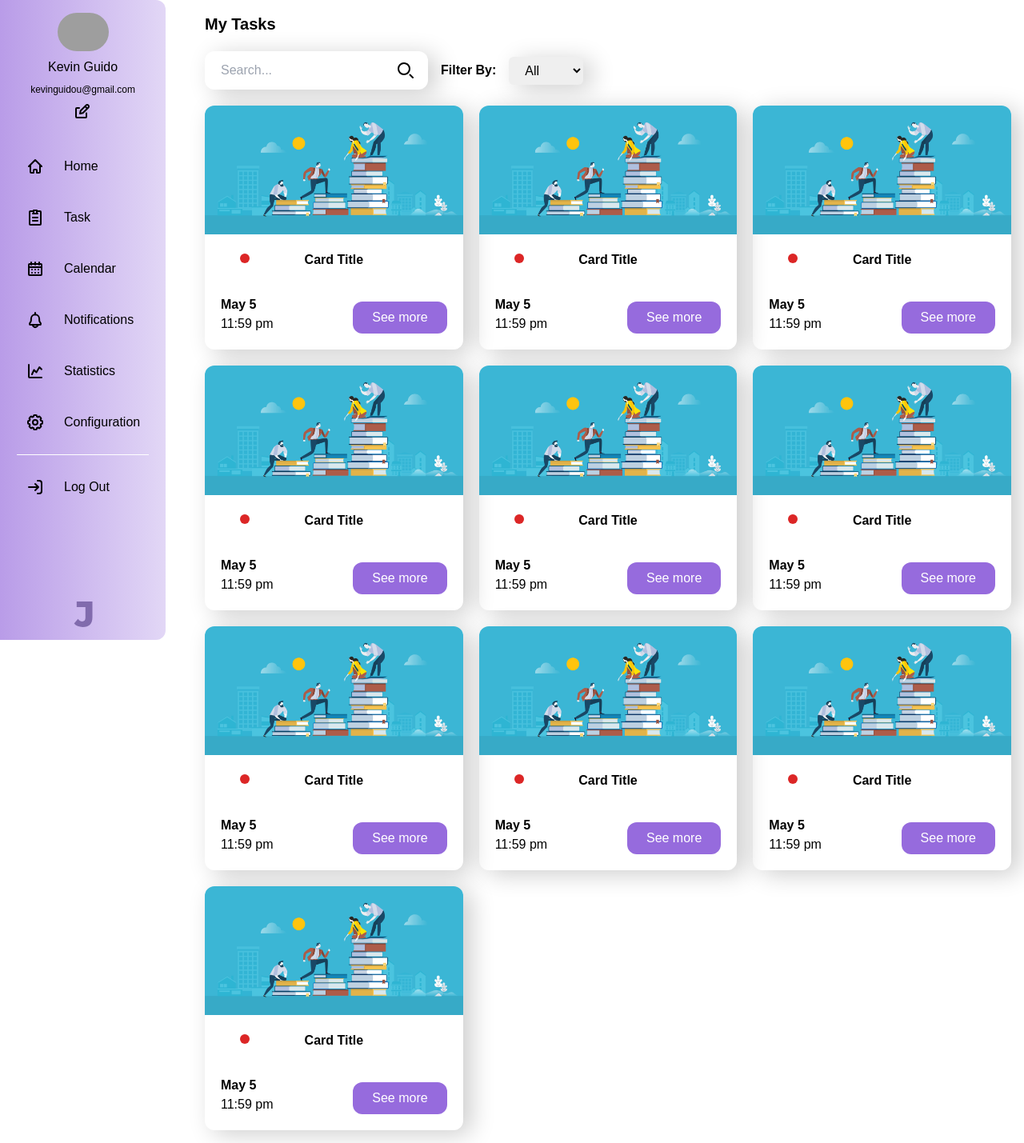
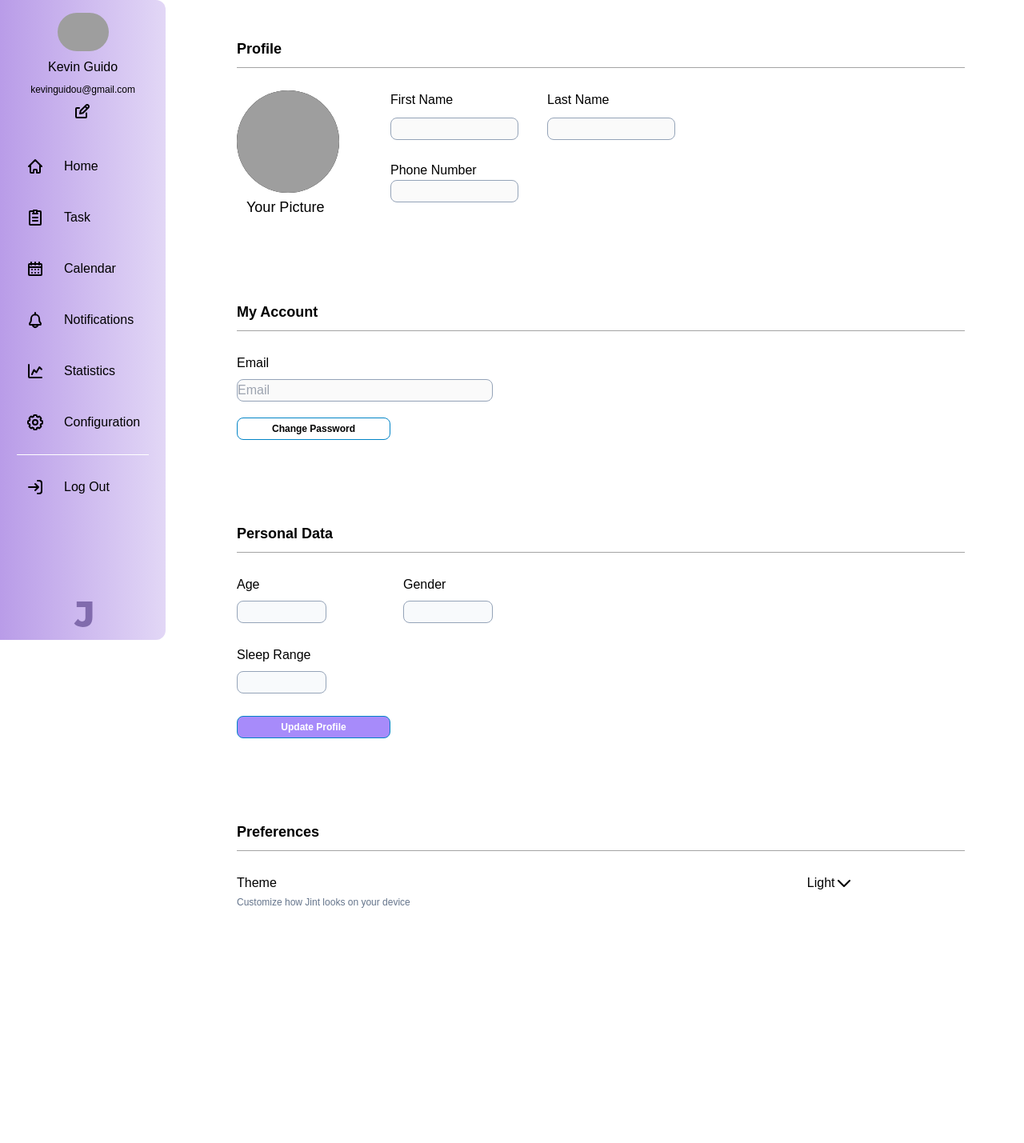
Before and after one commit to Kevingu08/Proyecto-Interactivas-II, a React (Vite) app in the folder Jint/: page / in a window 1280 px wide. Shown: the whole page at 80% size. After the commit the page ends 1256 px from the top, so only its background shows below. Built offline with nearby package versions, Linux system fonts and the light colour scheme; grey boxes are pictures that could not be loaded.

Commit message:
Apartado de Configuración

```diff
--- a/Jint/src/components/App.jsx
+++ b/Jint/src/components/App.jsx
@@ -11,6 +11,8 @@ import { Slider } from "./Slider.jsx";
 import { Calendar } from "./Calendar.jsx";
 import { Search } from "./Search.jsx";
 import { Filter } from "./Filter.jsx";
+import { Configuration } from "./Configuration.jsx";
+
 
 
 function App() {
@@ -56,20 +58,26 @@ function App() {
             </section> */}
 
             {/* TaskPage */}
-            <section className="md:ml-[15rem] p-4">
+            {/* <section className="md:ml-[15rem] p-4">
                 <h2 className="font-bold text-xl">My Tasks</h2>
                 <div className="flex flex-col sm:flex-row gap-4  mt-5">
                     <Search/>
                     <Filter/>
                 </div>
-                <div className="grid grid-cols-[repeat(auto-fit,_minmax(250px,_1fr))] gap-5 mt-5">
+                <div className="grid-col grid grid-cols-[repeat(auto-fit,_minmax(250px,_1fr))] gap-5 mt-5">
                     {Array.from({ length: 10 }).map((_, i) => (
                         <Card key={i} />
                     ))}
                 </div>
-            </section>
+            </section> */}
 
             {/* <Tasks/> */}
+
+           <Configuration/>
+
+
+
+
         </>
     );
 }
--- /dev/null
+++ b/Jint/src/components/Configuration.jsx
@@ -0,0 +1,121 @@
+import "./index.css";
+import { useState } from "react";
+
+export function Configuration (){
+    const [showTheme, setShowTheme] = useState(false);
+
+    const toggleTheme = () => {
+        setShowTheme(!showTheme);
+    };
+
+return(
+
+    <>
+    {/* CONFIGURATION */}
+    <section className="grid p-14 ml-60 text-2xl font-semibold text">
+                <div className="grid gap-7 ">
+                    <sub>Profile</sub>
+                    <img src="../../src/assets/imgs/line.png" alt="" />
+                    <section className="flex flex-wrap gap-16">
+                        <div>
+                            <img className="w-32 h-32 rounded-full bg-black" src="https://www.pngitem.com/pimgs/m/30-307416_profile-icon-png-image-free-download-searchpng-employee.png" alt="" />
+                            <span className="text-lg font-thin ml-3">Your Picture</span>
+                        </div>
+                        <div className="text-base font-thin grid gap-4">
+                            <div className="flex flex-wrap gap-9">
+                                <div className="grid">
+                                    <span>First Name</span>
+                                    <input type="text" className="w-40 h-7 bg-zinc-50 rounded-lg border border-slate-400"/>
+                                </div>
+                                <div className="grid">
+                                    <span>Last Name</span>
+                                    <input type="text" className="w-40 h-7 bg-zinc-50 rounded-lg border border-slate-400"/>
+                                </div>
+                            </div>
+                            <div>
+                                <div className="grid">
+                                    <span>Phone Number</span>
+                                    <input type="text" className="w-40 h-7 bg-zinc-50 rounded-lg border border-slate-400" />
+                                </div>
+                            </div>
+                        </div>
+                    </section>
+                </div>
+            </section>
+
+
+            <section className="grid p-14 ml-60 text-2xl gap-7 font-semibold">
+                <div className="grid gap-7">
+                    <sub>My Account</sub>
+                    <img src="../../src/assets/imgs/line.png" alt="" />
+                    <div className="text-base font-thin grid gap-2">
+                        <span>Email</span>
+                        <div className="grid gap-5">
+                            <input type="text" className="w-80 h-7 bg-zinc-50 rounded-lg border border-slate-400" placeholder="Email" />
+                            <button className="w-48 h-7 bg-white rounded-lg border border-sky-600 text-xs font-semibold grid justify-center items-center">Change Password</button>
+                        </div>
+                    </div>
+                </div>
+            </section>
+
+            <section className="grid p-14 ml-60 text-2xl gap-7 font-semibold">
+                <div className="grid gap-7">
+                    <sub>Personal Data</sub>
+                    <img src="../../src/assets/imgs/line.png" alt="" />
+                <div className="flex gap-24">
+                    <div className="text-base font-thin grid gap-2">
+                        <span>Age</span>
+                        <div className="grid gap-5">
+                            <input type="text" className="w-28 h-7 bg-slate-50 rounded-lg border border-slate-400 "/>
+                        </div>
+                    </div>
+                    <div className="text-base font-thin grid gap-2">
+                        <span>Gender</span>
+                        <div className="grid gap-5">
+                        <input type="text" className="w-28 h-7 bg-slate-50 rounded-lg border border-slate-400 "/>
+                        </div>
+                    </div>
+                </div>
+                <div className="text-base font-thin grid gap-2">
+                    <span>Sleep Range</span>
+                    <div className="grid gap-5">
+                    <input type="text" className="w-28 h-7 bg-slate-50 rounded-lg border border-slate-400 "/>
+                    </div>
+                </div>
+
+                <button className="w-48 h-7 bg-violet-400 rounded-lg border border-sky-600 text-xs font-semibold grid justify-center items-center text-white">Update Profile</button>
+            </div>
+            </section>
+
+
+            <section className="grid p-14 ml-60 text-2xl gap-7 font-semibold mb-16">
+                <div className="grid gap-7">
+                    <sub>Preferences</sub>
+                    <img src="../../src/assets/imgs/line.png" alt="" />
+                    <div className="flex text-base font-thin gap-28">
+                        <div className="grid gap-1">
+                            <span>Theme</span>
+                            <p className="font-thin text-slate-500 text-xs">Customize how Jint looks on your device</p>
+                        </div>
+                        <div className="ml-96 grid grid-cols-2">
+                            <span>Light</span>
+                            <div className="cursor-pointer" onClick={toggleTheme}>
+                                <img src="./../src/assets/imgs/arrow-down.png" alt=""/>
+                            </div>
+                            <ul className={`w-24 h-16 shadow grid items-center rounded-lg absolute mt-8 ${showTheme ? 'block' : 'hidden'}`}>
+                                <li className="ml-2 cursor-pointer" >Light</li>
+                                <li className="ml-2 cursor-pointer">Dark</li>
+                            </ul>
+                        </div>
+
+                    </div>
+
+                </div>
+            </section>
+
+            {/* CONFIGURATION */}
+
+    </>
+
+
+)}
--- a/Jint/src/components/Sidebar.jsx
+++ b/Jint/src/components/Sidebar.jsx
@@ -154,7 +154,7 @@ export function Sidebar() {
                                 </svg>
                             </div>
                         </div>
-                            <a href="#" className='shadow h-36 p-2 bg-white'>
+                            <a href="#" className='shadow border-separate h-36 p-2 bg-white'>
                                 <div className="grid grid-cols-2 gap-16">
                                     <a className="font-bold" href="#">Notification</a>
                                     <span className="text-end text-xs">Fri 12:30PM</span>
--- a/Jint/src/components/index.css
+++ b/Jint/src/components/index.css
@@ -73,3 +73,8 @@ calendar-month {
     --color-text-on-accent: #ffffff;
     width: 100%;
 }
+
+
+.border-extra-thin {
+    border: 0.5px solid black; /* Grosor del borde */
+  }
```
Also changed, not shown: Jint/src/assets/imgs/arrow-down.png (added), Jint/src/assets/imgs/line.png (added).
